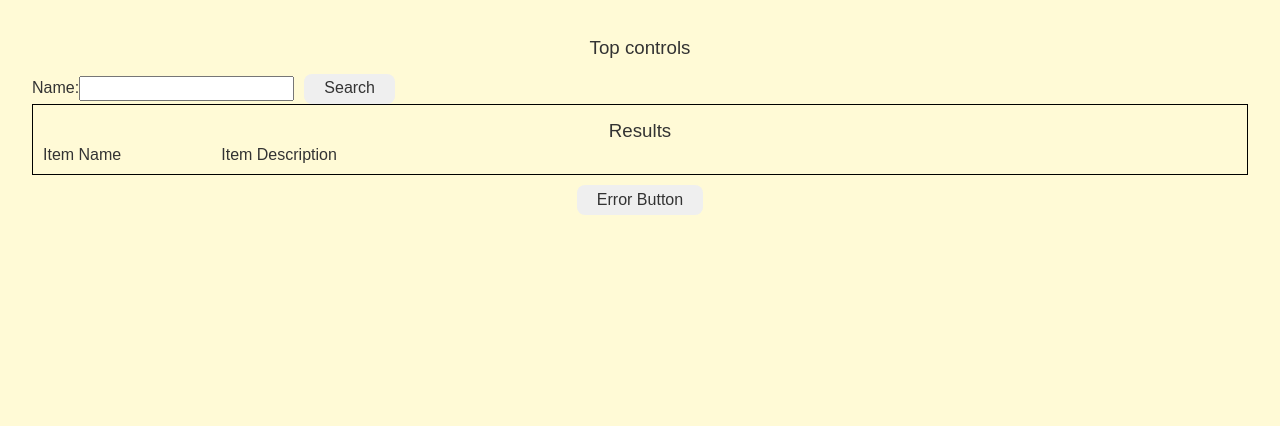
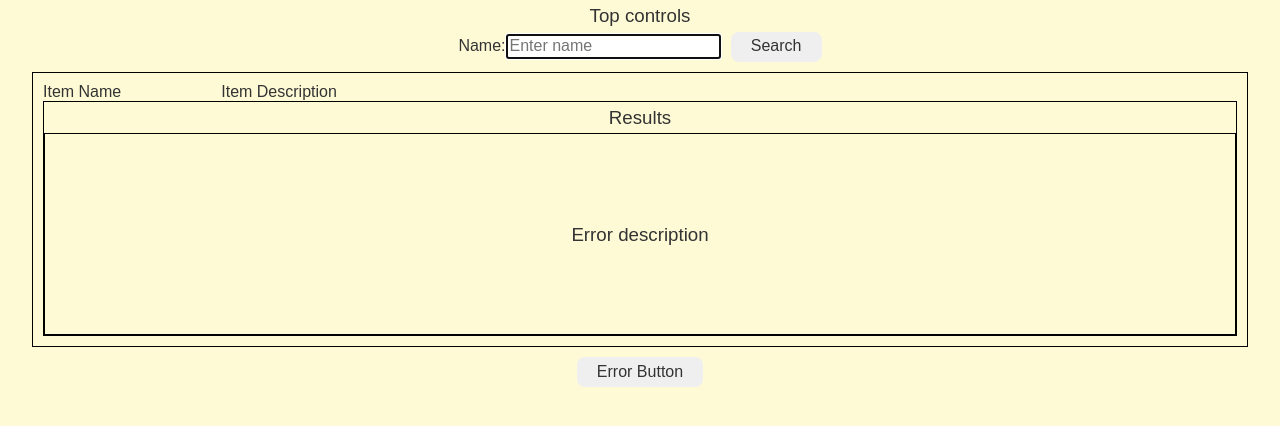
Before and after one commit to pestler/React-Task, a React (Vite) app: page / in a window 1280 px wide. Shown: the top 426 px of the page. Built offline with nearby package versions, Linux system fonts and the light colour scheme.

Commit message:
feat: refactoring

```diff
--- a/src/components/app.scss
+++ b/src/components/app.scss
@@ -1,7 +1,7 @@
 .container {
   max-width: 1280px;
   margin: 0 auto;
-  padding: 2rem;
+  padding: 0 2rem;
   text-align: center;
   display: flex;
   flex-direction: column;
--- a/src/components/app.tsx
+++ b/src/components/app.tsx
@@ -1,15 +1,66 @@
-import { Component } from 'react';
+import { Component, FormEvent } from 'react';
 import './app.scss';
+
+import Person from '../types/types';
+import { localStorageService } from '../service/localStorage.service';
+import Header from './header/header';
 import Main from './main/main';
-import Header from './header/header';
 import ErrorButton from './error-button/error-button';
 
-class App extends Component {
+interface AppState {
+  value: string;
+  data: Person[];
+  loading: boolean;
+  error: string | null;
+}
+
+type AppProps = unknown;
+
+class App extends Component<AppProps, AppState> {
+  constructor(props: AppProps) {
+    super(props);
+    this.state = {
+      value: localStorageService.get('key') || '',
+      data: [],
+      loading: false,
+      error: null,
+    };
+    this.handleSubmit = this.handleSubmit.bind(this);
+  }
+
+  handleSubmit(event: FormEvent, value: string) {
+    event.preventDefault();
+    this.setState({ value }, () => {
+      localStorageService.set('key', value);
+      this.fetchData(value);
+    });
+  }
+
+  async fetchData(query: string) {
+    this.setState({ loading: true, error: null });
+    try {
+      const response = await fetch(
+        `https://swapi.dev/api/people/?search=${query}`
+      );
+      if (!response.ok) {
+        throw new Error(`Error: ${response.status} ${response.statusText}`);
+      }
+      const data = await response.json();
+      this.setState({ data: data.results, loading: false });
+    } catch (error) {
+      this.setState({ error: (error as Error).message, loading: false });
+    }
+  }
+
   render() {
     return (
       <div className="container">
-        <Header />
-        <Main />
+        <Header onFormSubmit={this.handleSubmit} value={this.state.value} />
+        <Main
+          data={this.state.data}
+          loading={this.state.loading}
+          error={this.state.error}
+        />
         <ErrorButton />
       </div>
     );
--- a/src/components/card-list/card-list.scss
+++ b/src/components/card-list/card-list.scss
@@ -1,11 +1,11 @@
-.card_list {
+.card-list {
     display: flex;
     flex-direction: column;
     padding: 10px;
     border: black 1px solid;
 }
 
-.title_box {
+.title-box {
     display: flex;
     gap: 100px;
 }
--- a/src/components/card-list/card-list.tsx
+++ b/src/components/card-list/card-list.tsx
@@ -1,14 +1,51 @@
 import { Component } from 'react';
 import './card-list.scss';
+import Person from '../../types/types';
+import Card from '../card/card';
 
-class CardList extends Component {
+interface CardProps {
+  data: Person[];
+  loading: boolean;
+  error: string | null;
+}
+type CardState = unknown;
+
+class CardList extends Component<CardProps, CardState> {
+  constructor(props: CardProps) {
+    super(props);
+    this.state = {
+      data: [],
+      loading: false,
+      error: null,
+    };
+  }
   render() {
     return (
-      <div className="card_list">
-        <h3>Results</h3>
-        <div className="title_box">
+      <div className="card-list">
+        <div className="title-box">
           <h4>Item Name</h4>
           <h4>Item Description</h4>
+        </div>
+
+        {this.props.loading && <div>Loading...</div>}
+        {this.props.error && <div>error</div>}
+        <div className="result-box">
+          <h3>Results</h3>
+          {this.props.data.length > 0 ? (
+            <div className="result-box-items">
+              <div className="item-box">
+                {this.props.data.map((person, index) => (
+                  <div key={index}>
+                    <Card person={person} />
+                  </div>
+                ))}
+              </div>
+            </div>
+          ) : (
+            <div className="result-error-description">
+              <h3>Error description</h3>
+            </div>
+          )}
         </div>
       </div>
     );
--- a/src/components/header/header.scss
+++ b/src/components/header/header.scss
@@ -1,6 +1,39 @@
 header {
-    width: 90%;
-    display: flex;
-    justify-content: space-between;
-    flex-direction: column;
+  display: flex;
+  justify-content: space-between;
+  flex-direction: column;
 }
+
+.form {
+  display: flex;
+  align-items: center;
+  gap: 10px;
+}
+
+.btn {
+  border-radius: 8px;
+  border: 1px solid transparent;
+  padding: 0.3em 1.2em;
+  font-size: 1em;
+  font-weight: 500;
+  font-family: inherit;
+  cursor: pointer;
+  transition: border-color 0.25s;
+}
+
+.btn:hover {
+  border-color: #646cff;
+}
+
+.btn:focus,
+.btn:focus-visible {
+  outline: 4px auto -webkit-focus-ring-color;
+}
+
+.result-error-description {
+  border: 1px solid black;
+  min-height: 200px;
+  display: flex;
+  align-items: center;
+  justify-content: center;
+}
--- a/src/components/header/header.tsx
+++ b/src/components/header/header.tsx
@@ -1,12 +1,60 @@
-import { Component } from 'react';
+import React, { Component, FormEvent } from 'react';
 import './header.scss';
 
-class Header extends Component {
+interface Props {
+  onFormSubmit: (event: FormEvent, value: string) => void;
+  value: string;
+}
+interface HeaderState {
+  value: string;
+}
+
+class Header extends Component<Props, HeaderState> {
+  constructor(props: Props) {
+    super(props);
+    this.state = {
+      value: props.value,
+    };
+
+    this.handleInputChange = this.handleInputChange.bind(this);
+    this.handleSubmit = this.handleSubmit.bind(this);
+  }
+
+  handleInputChange(event: React.ChangeEvent<HTMLInputElement>) {
+    this.setState({ value: event.target.value });
+  }
+
+  handleSubmit(event: FormEvent) {
+    event.preventDefault();
+    this.props.onFormSubmit(event, this.state.value);
+  }
+
   render() {
     return (
-      <header>
-        <h3>Top controls</h3>
-      </header>
+      <>
+        <header>
+          <h3>Top controls</h3>
+        </header>
+        <div>
+          <form onSubmit={this.handleSubmit} className="form">
+            <label>
+              Name:
+              <input
+                type="text"
+                value={this.state.value}
+                onChange={this.handleInputChange}
+                placeholder="Enter name"
+                className="input"
+                autoFocus
+                maxLength={20}
+              />
+            </label>
+            <button type="submit" className="btn">
+              Search
+            </button>
+          </form>
+        </div>
+      </>
     );
   }
 }
--- a/src/components/main/main.scss
+++ b/src/components/main/main.scss
@@ -3,3 +3,7 @@
   padding: 10px;
   width: 100%;
 }
+
+.result-box {
+  border: 1px solid black;
+}
--- a/src/components/main/main.tsx
+++ b/src/components/main/main.tsx
@@ -1,12 +1,26 @@
 import { Component } from 'react';
-import SearchInput from '../search-input/search-input';
+
 import './main.scss';
 
-class Main extends Component {
+import Person from '../../types/types';
+import CardList from '../card-list/card-list';
+
+interface MainProps {
+  data: Person[];
+  loading: boolean;
+  error: string | null;
+}
+
+type MainState = unknown;
+class Main extends Component<MainProps, MainState> {
   render() {
     return (
       <main className="main-box">
-        <SearchInput />
+        <CardList
+          data={this.props.data}
+          loading={this.props.loading}
+          error={this.props.error}
+        />
       </main>
     );
   }
--- a/src/index.tsx
+++ b/src/index.tsx
@@ -1,8 +1,8 @@
 import { StrictMode } from 'react';
 import ReactDOM from 'react-dom/client';
-import App from './components/app';
 import './index.scss';
-import ErrorBoundary from './components/error-boundary/error-boundary';
+import ErrorBoundary from './components/error-boundary/Error-boundary';
+import App from './components/App';
 
 class CreateRoot {
   private body: HTMLElement | null;
--- a/vite.config.ts
+++ b/vite.config.ts
@@ -3,4 +3,11 @@ import react from '@vitejs/plugin-react';
 
 export default defineConfig({
   plugins: [react()],
+  css: {
+    preprocessorOptions: {
+      scss: {
+        silenceDeprecations: ['legacy-js-api'],
+      },
+    },
+  },
 });
```
Also changed, not shown: src/service/apiservice.tsx (deleted).
